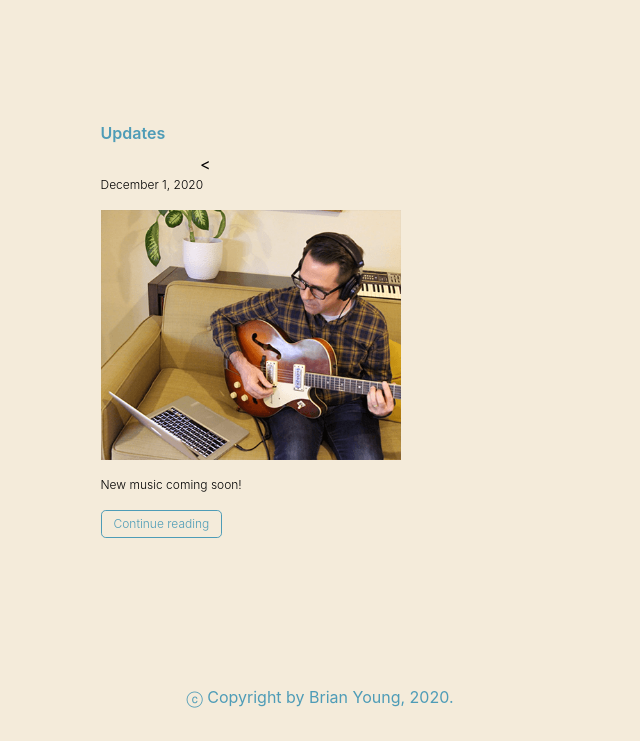
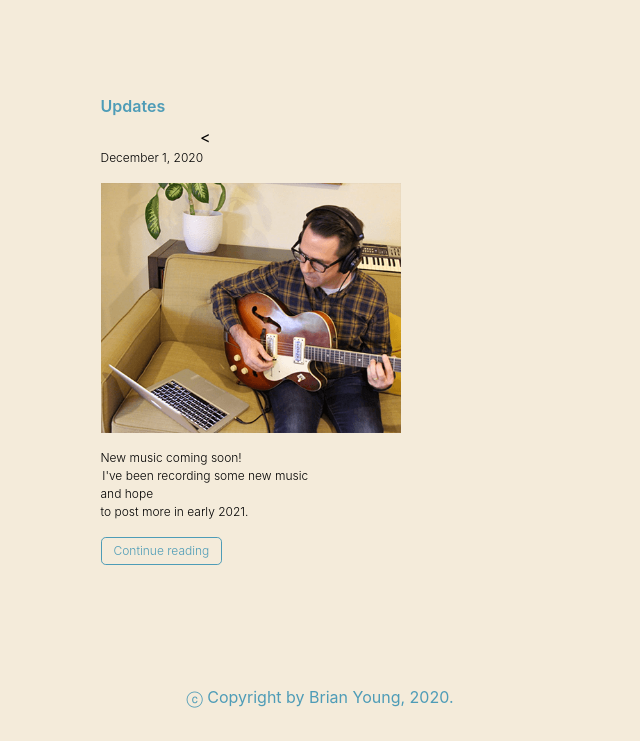
Before and after one commit to ayounglibrarian/index.html, a website: page index.html in a window 1280 px wide. Shown: the part 59-800 px from the top of the page, without its empty margins (320-960 px from the left). Drawn offline with nearby package versions, Linux system fonts and the light colour scheme.

Commit message:
update text

```diff
--- a/index.html
+++ b/index.html
@@ -44,7 +44,9 @@
     <h3 class="cover-heading">Updates</h3><
     <p class="lead">December 1, 2020</p>
     <p><img src="images/brian1.png" alt="Brian playing guitar and recording" height="250" width="300"></p>
-    <p class="lead">New music coming soon!</p>
+    <p class="lead">New music coming soon!<br>
+    I've been recording some new music and hope<br>
+    to post more in early 2021.</p>
 
     <p class="lead">
       <a href="updates.html" class="btn btn-lg btn-secondary">Continue reading</a>
```
